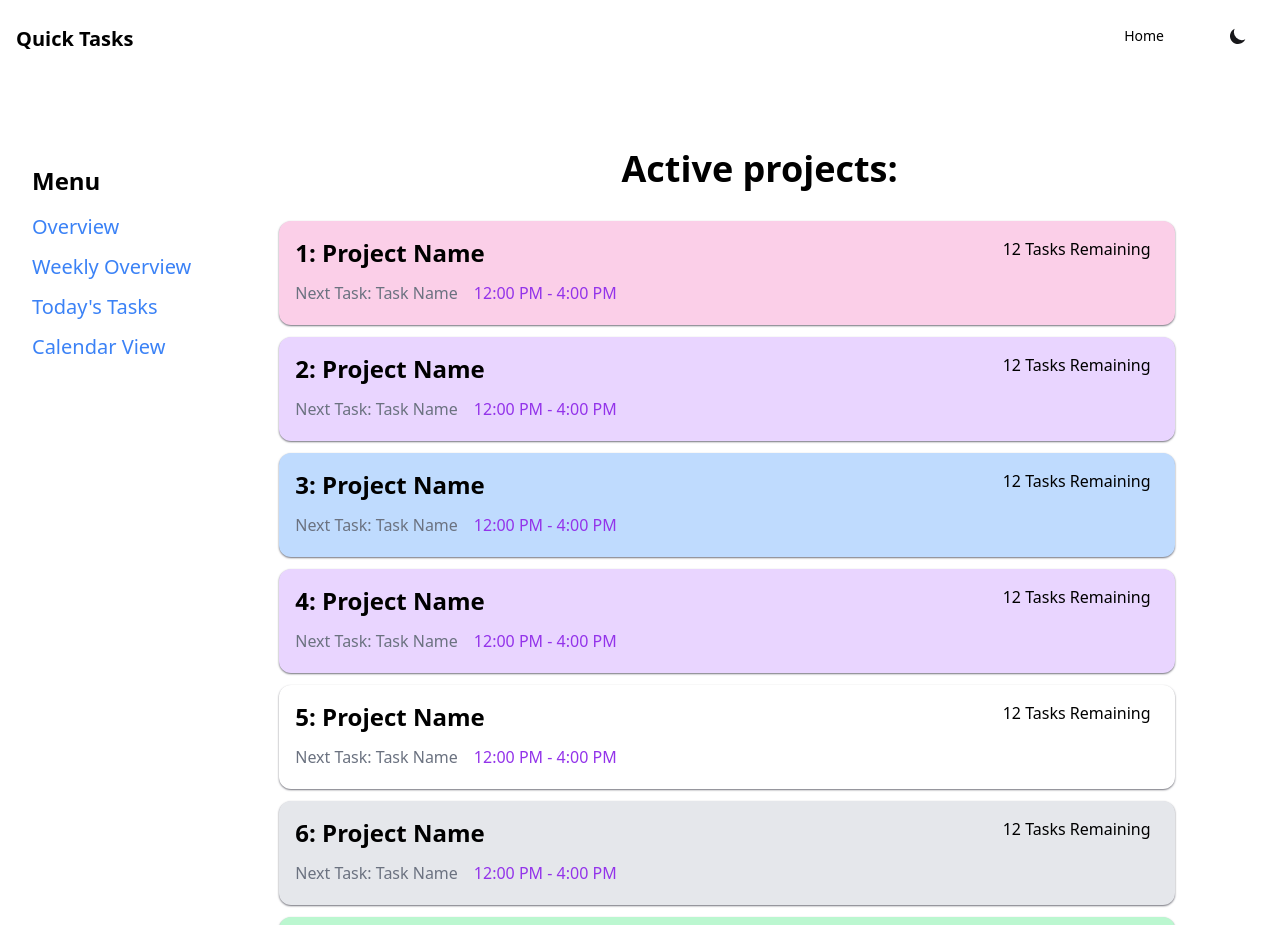
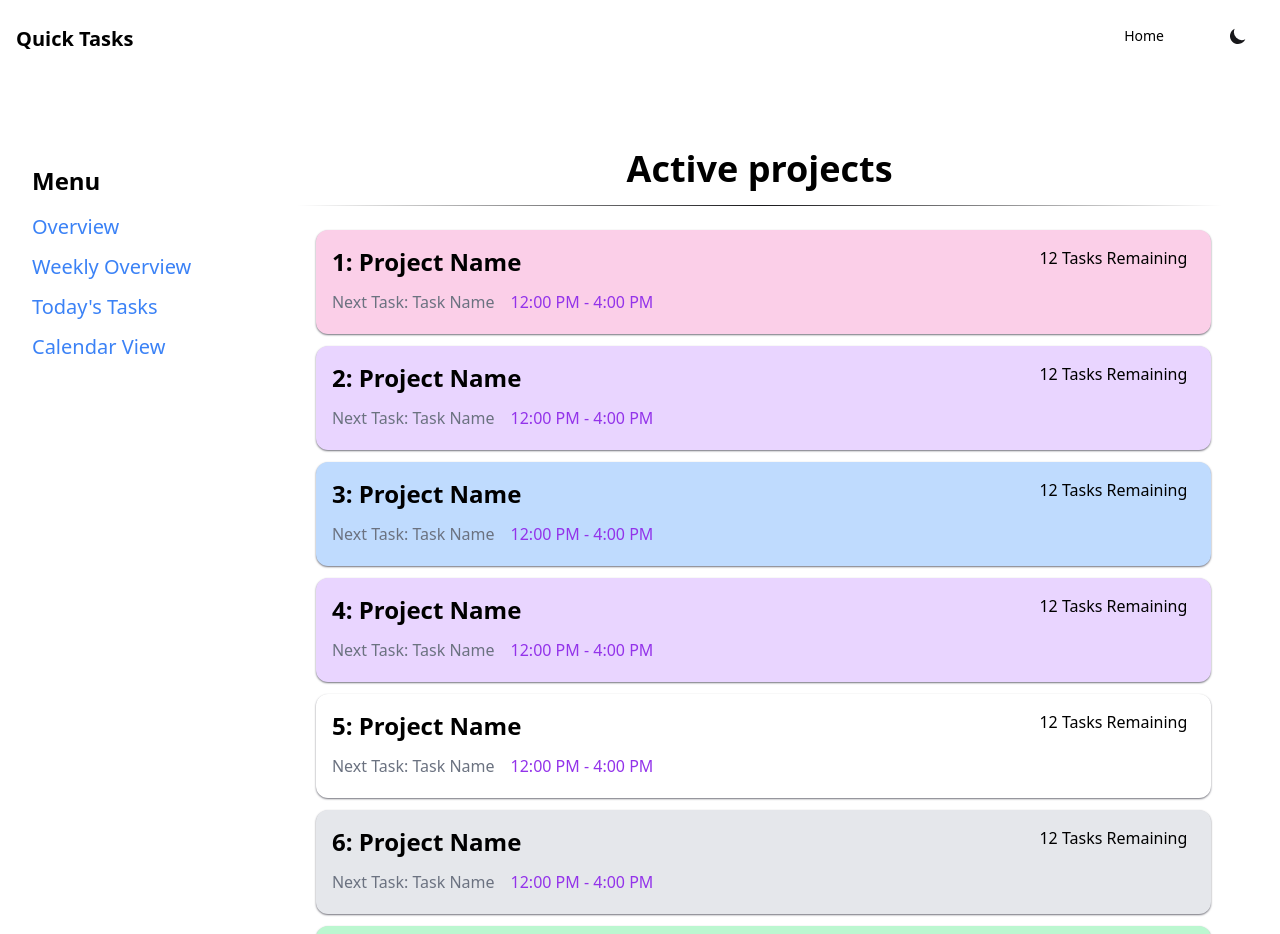
Before and after one commit to Davit-G/barbell-squat-enthusiasts, a React (Vite) app in the folder unihack2023-client/: page /my in a window 1280 px wide. Built offline with nearby package versions, Linux system fonts and the light colour scheme.

Commit message:
Changed Active Project Design

```diff
--- a/unihack2023-client/src/pages/Login.jsx
+++ b/unihack2023-client/src/pages/Login.jsx
@@ -19,6 +19,8 @@ function Login({}) {
         const credential = GoogleAuthProvider.credentialFromResult(res);
         const user = res.user;
         dispatch(setLogin(true));
+
+
 
         dispatch(
           setUserDetails({
--- a/unihack2023-client/src/pages/my/Dashboard.jsx
+++ b/unihack2023-client/src/pages/my/Dashboard.jsx
@@ -8,7 +8,7 @@ import { Link, Outlet, useOutlet } from "react-router-dom";
 import { shuffle } from "lodash";
 import { useSelector } from "react-redux";
 import { selectDispayName, selectLogin } from "../../features/login/loginSlice";
-function Dashboard({ }) {
+function Dashboard({}) {
   const child = useOutlet(); // checks to see if we have a nested route, or if we are at the default route
 
   const loggedIn = useSelector(selectLogin);
@@ -26,7 +26,9 @@ function Dashboard({ }) {
           {" "}
           {/* Navigation on the left */}
           <div className="flex flex-col justify-center items-start">
-                        <h1 className="text-2xl dark:text-white font-semibold text-left">Menu</h1>
+            <h1 className="text-2xl dark:text-white font-semibold text-left">
+              Menu
+            </h1>
             <div className="mt-4 flex flex-col space-y-3">
               <Link
                 to="/my/"
@@ -64,9 +66,15 @@ function Dashboard({ }) {
           ) : (
             <div className="w-full py-4 ">
               <h1 className="text-4xl text-center font-semibold dark:text-zinc-200">
-                                Active projects:{" "}
+                Active projects
               </h1>
-                            <div className="flex flex-col justify-start items-start my-4 p-4 w-full space-y-3 h-[45rem] overflow-y-scroll scrollbar-hide rounded-lg ">
+
+              <div className="grid grid-cols-2 pt-4  mx-auto w-11/12">
+                <div className="w-full h-[0.5px] bg-gradient-to-r from-transparent to-zinc-900 dark:to-zinc-600"></div>
+                <div className="w-full h-[0.5px] bg-gradient-to-r from-zinc-900 dark:from-zinc-600 to-transparent"></div>
+              </div>
+
+              <div className="flex flex-col items-center justify-start mb-4 mt-2 p-4 w-full space-y-3 h-[45rem] overflow-y-scroll scrollbar-hide rounded-lg ">
                 {" "}
                 {/* Tasks go here */}
                 {[1, 2, 3, 4, 5, 6, 7, 8, 9, 10].map((project) => {
```
Lines whose indentation alone changed are shown as unchanged.
